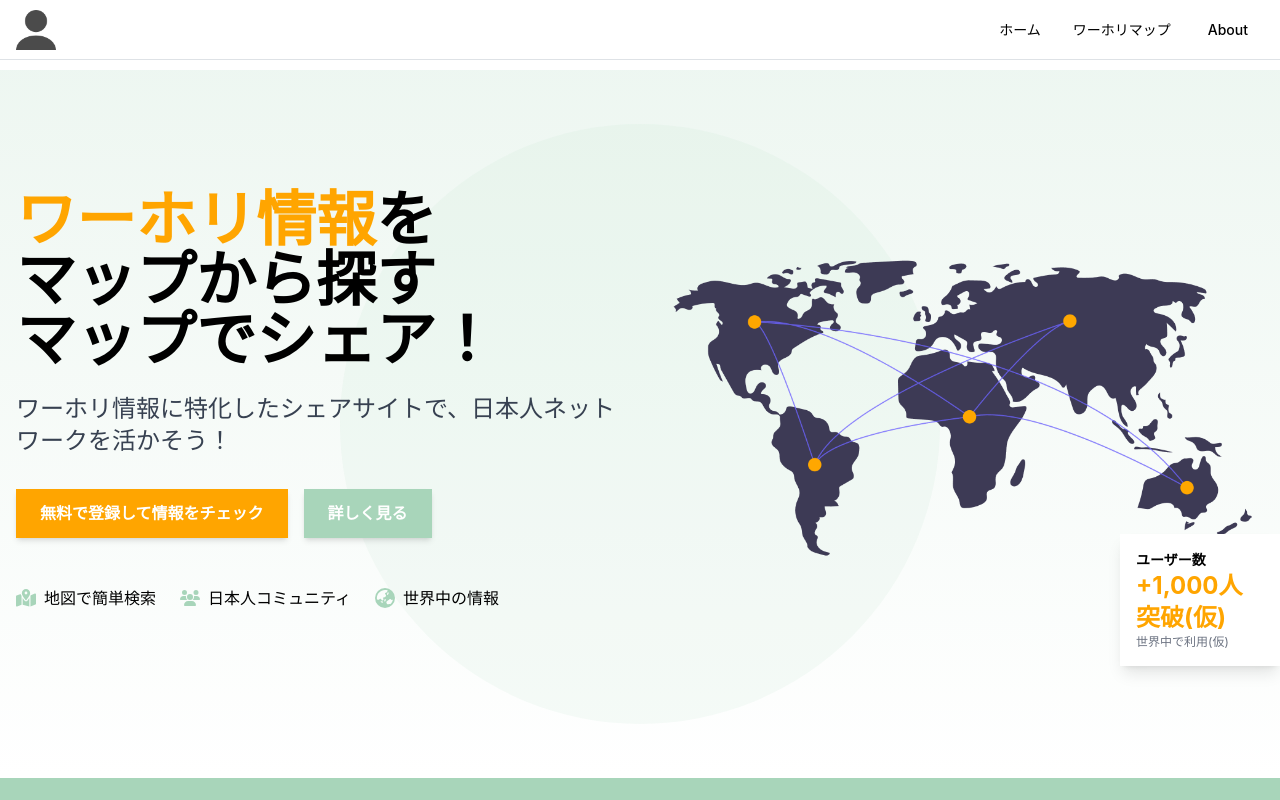
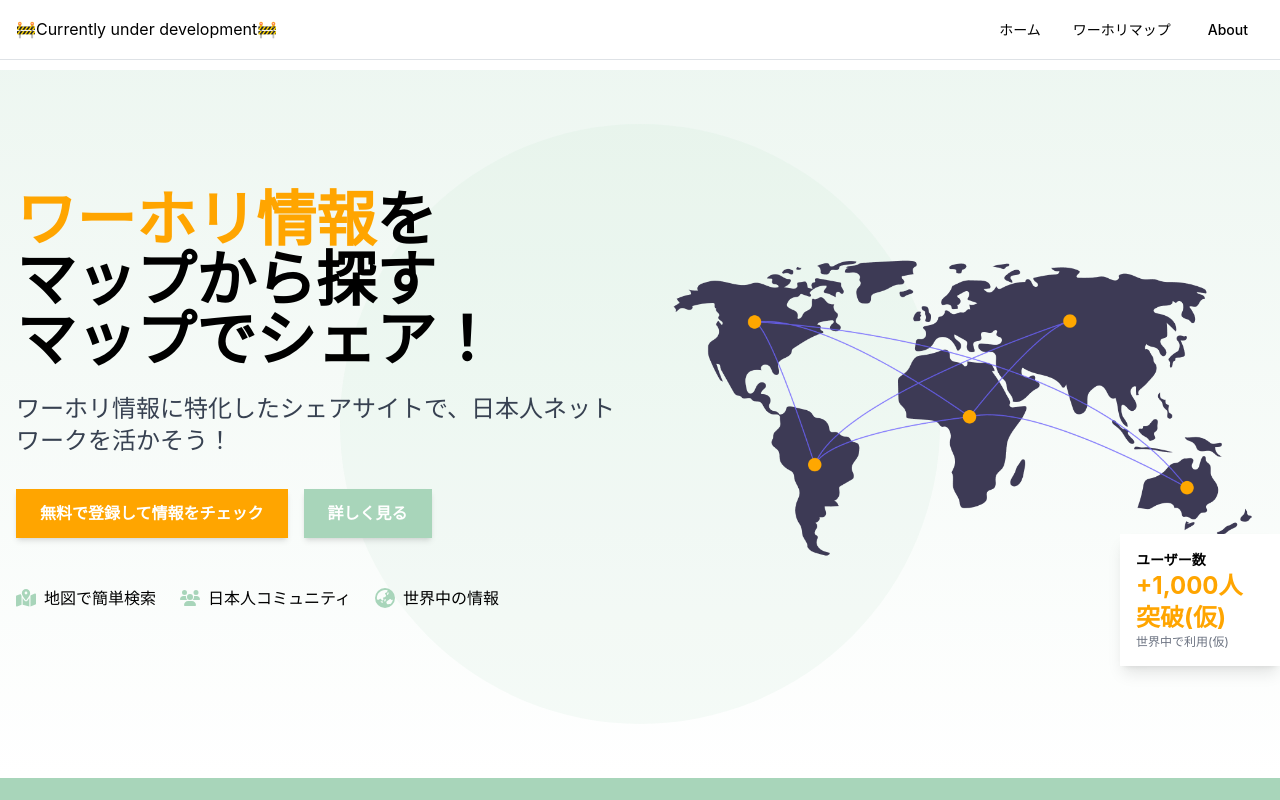
Before and after one commit to kohei-frontend/waholi-base, a Next.js app: page / in a window 1280 px wide. Shown: the top 800 px of the page. Built offline with nearby package versions, Linux system fonts and the light colour scheme.

Commit message:
fix: 見せる用に開発中である旨表示

```diff
--- a/app/_features/header/index.tsx
+++ b/app/_features/header/index.tsx
@@ -149,13 +149,14 @@ export function HeaderMenu() {
 		<Box pb={10}>
 			<header className={classes.header}>
 				<Group justify="space-between" h="100%">
-					<Image
+					{/* <Image
 						src={"/sampleLogo.png"}
 						alt="Store front"
 						width="40"
 						height="40"
 						className="object-cover"
-					/>
+					/> */}
+					<div>🚧Currently under development🚧</div>
 
 					<Group h="100%" gap={0} visibleFrom="sm">
 						<a href="/" className={classes.link}>
```
